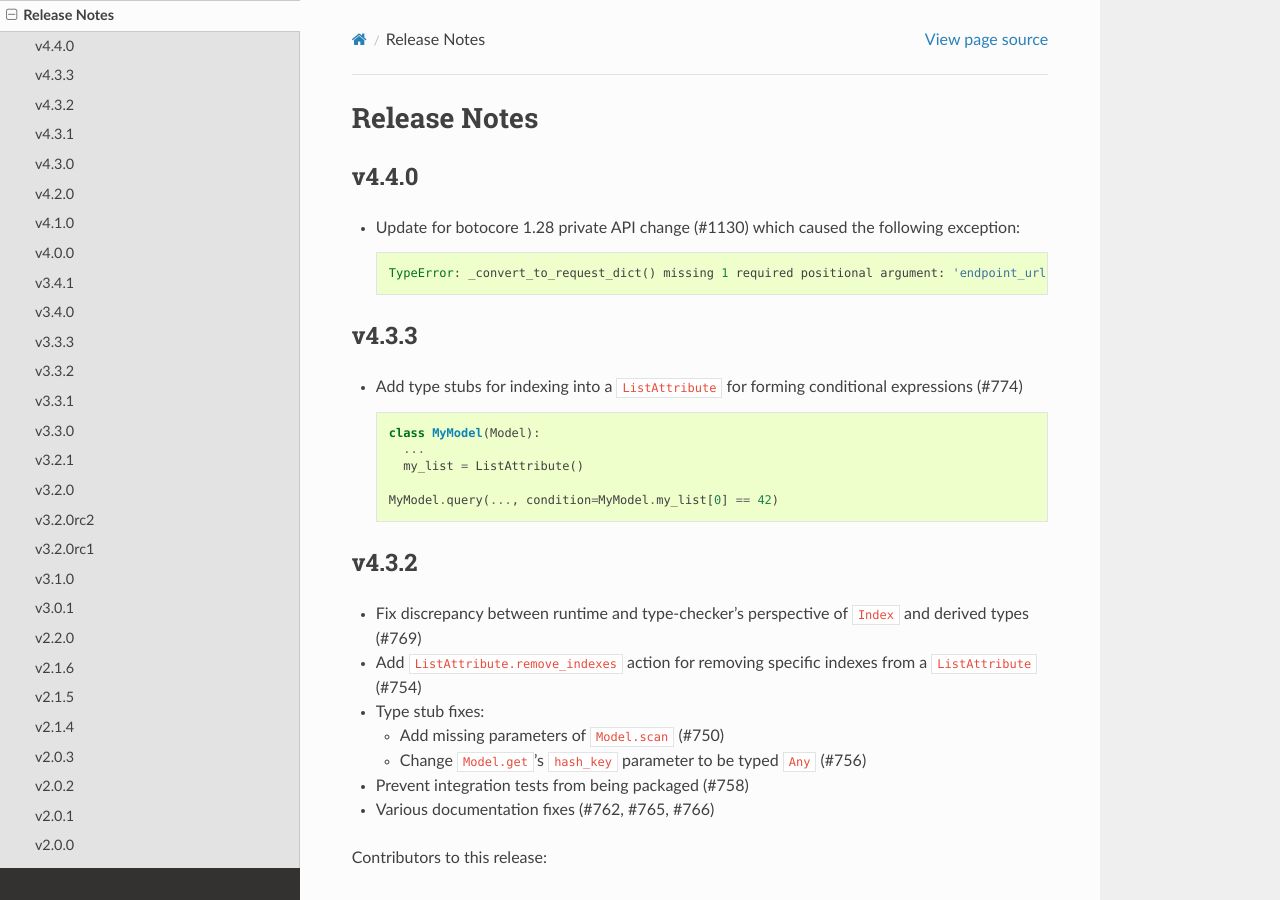
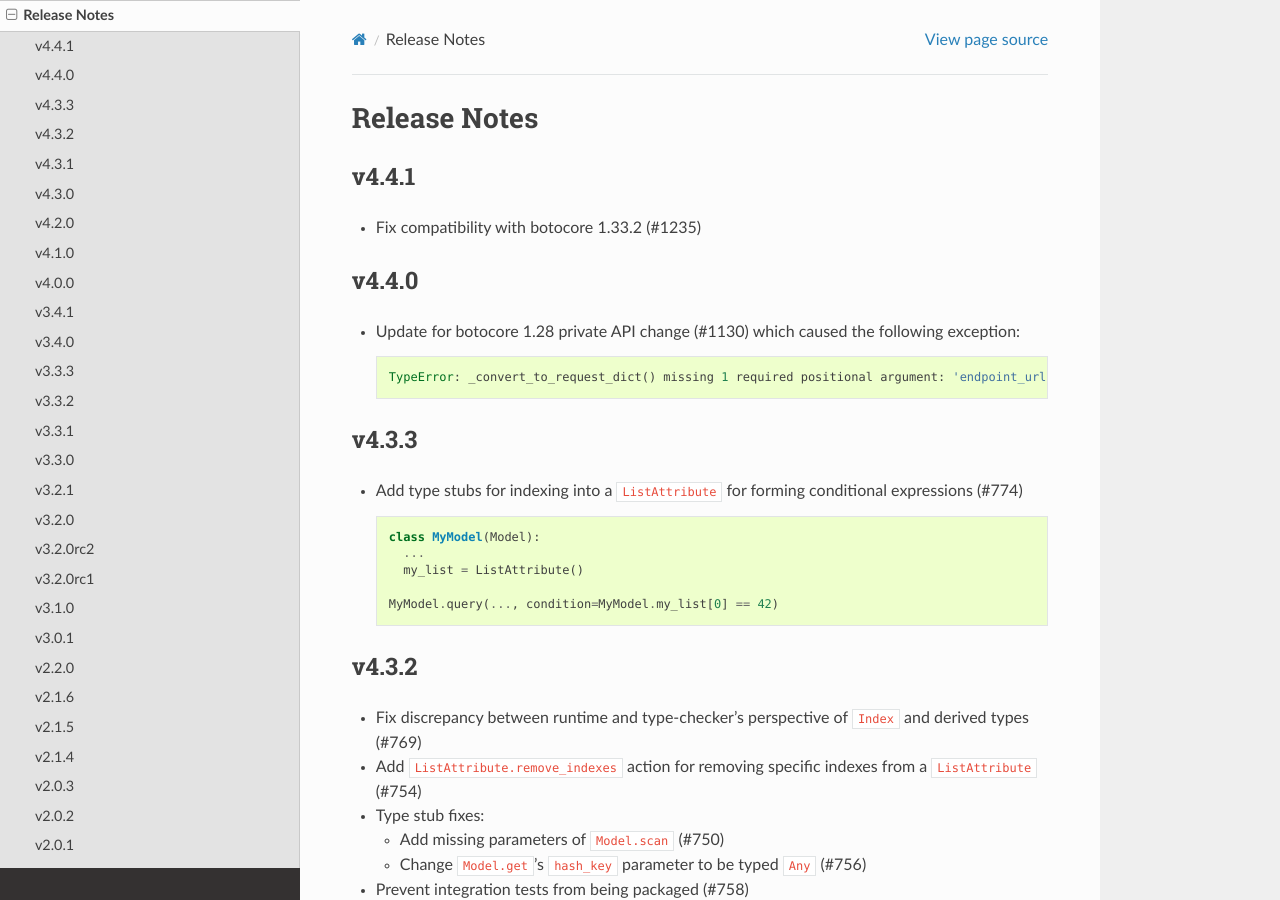
Before and after one commit to pynamodb/PynamoDB, a Sphinx documentation site: the page built from docs/release_notes.rst, in a window 1280 px wide and 900 px high. Built offline with Sphinx 7.4.7 and the Read the Docs theme 2.0.0, drawn with Linux system fonts in a browser that asks for light colours.

Commit message:
bump version and update release notes

```diff
--- a/docs/release_notes.rst
+++ b/docs/release_notes.rst
@@ -1,5 +1,10 @@
 Release Notes
 =============
+
+v4.4.1
+----------
+* Fix compatibility with botocore 1.33.2 (#1235)
+
 
 v4.4.0
 ----------
--- a/pynamodb/__init__.py
+++ b/pynamodb/__init__.py
@@ -7,4 +7,4 @@ A simple abstraction over DynamoDB
 """
 __author__ = 'Jharrod LaFon'
 __license__ = 'MIT'
-__version__ = '4.4.0'
+__version__ = '4.4.1'
```
